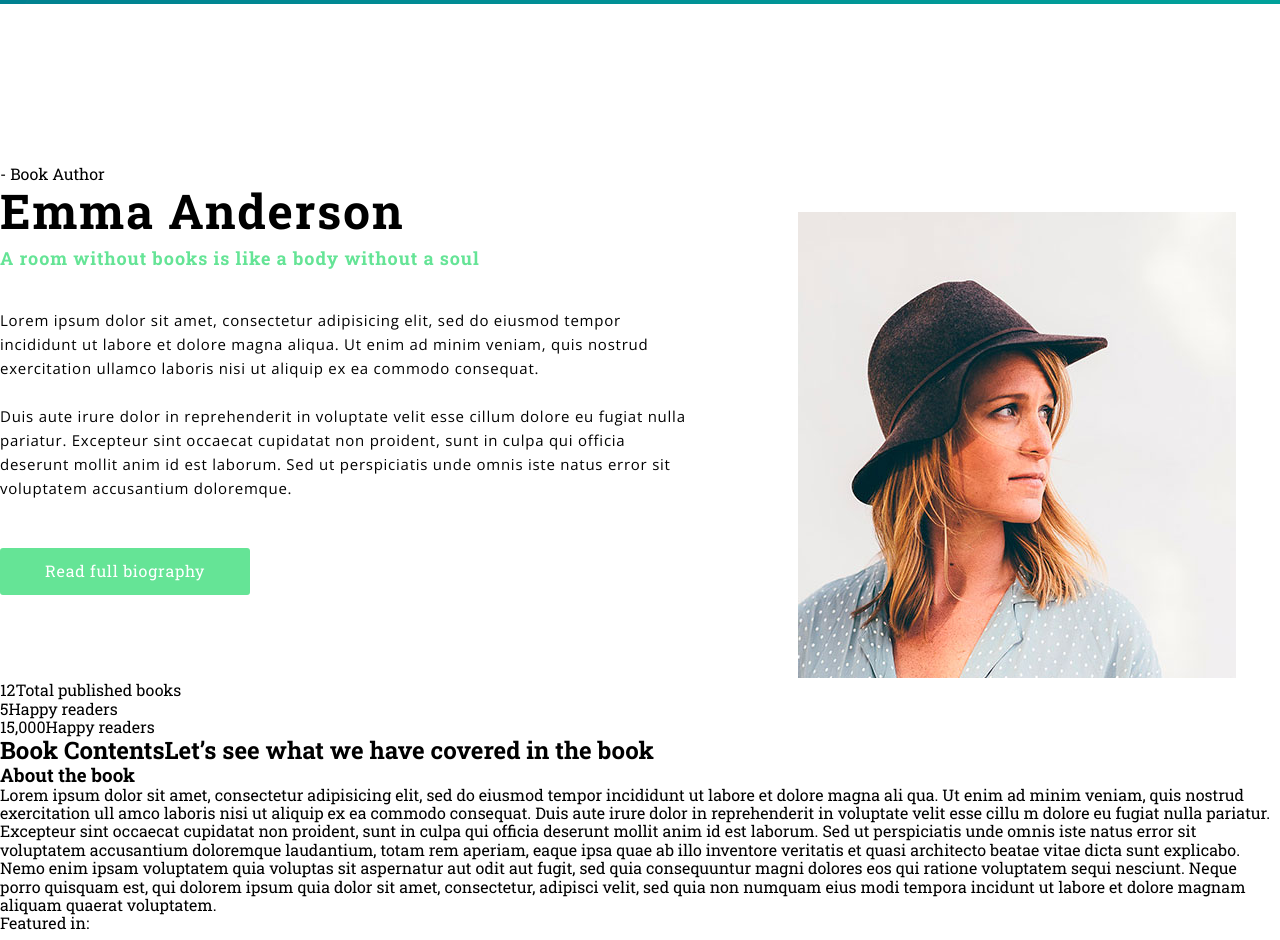
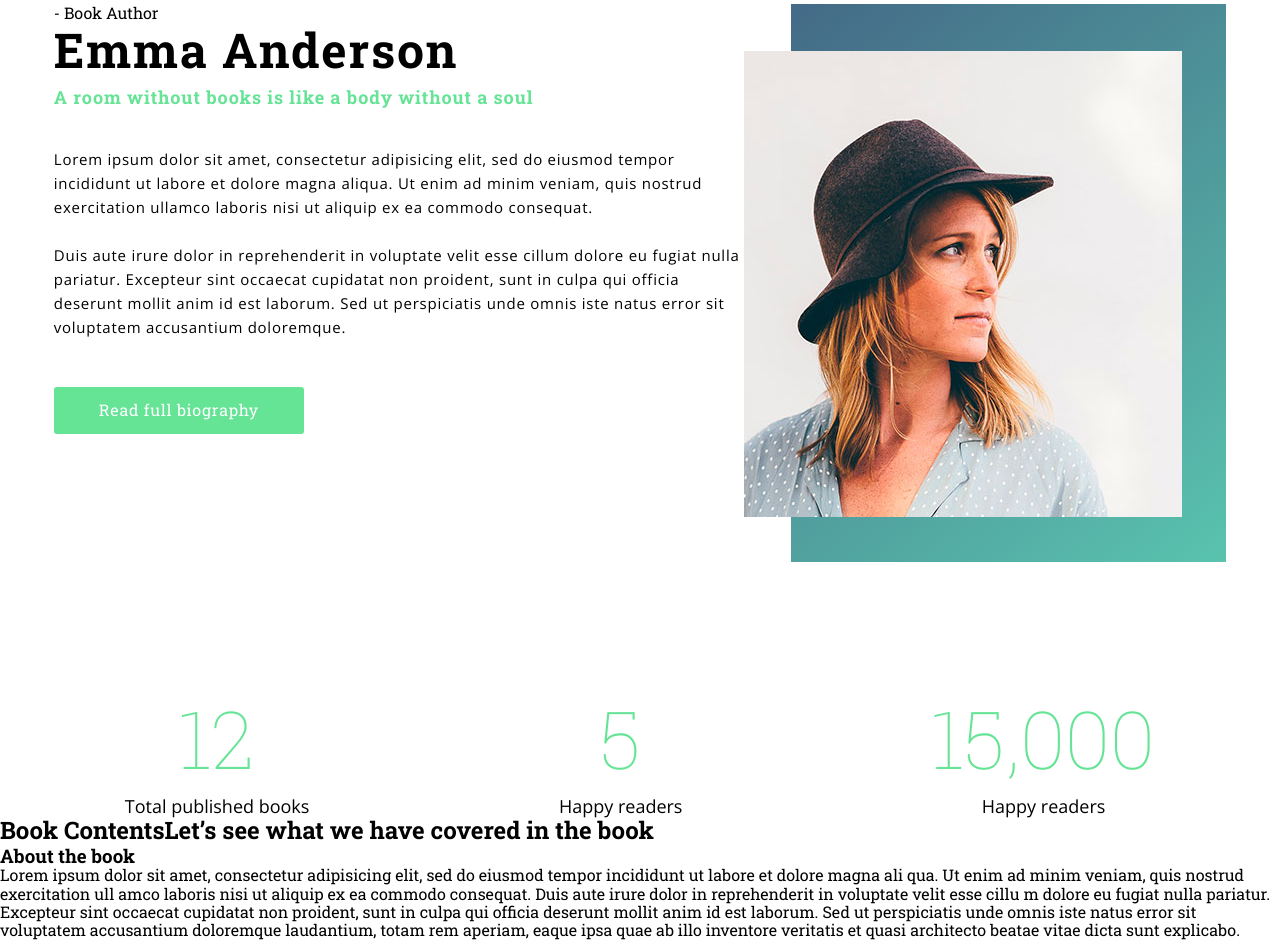
Before and after one commit to alexenerggy/Bookee, a plain HTML site: page src/views/index.html in a window 1280 px wide. Shown: the part 1094-2034 px from the top of the page. Drawn offline with nearby package versions, Linux system fonts and the light colour scheme; files that its build step writes are made by us from their sources.

Commit message:
block-counter

```diff
--- a/src/styles/main.scss
+++ b/src/styles/main.scss
@@ -134,14 +134,14 @@ body {
 }
 
 /*PAGE SECOND*/
-.page-main {
-    margin-bottom: 161px;
+.page-second {
     padding-top: 161px;
 }
 
 .block-author {
     display: flex;
-    justify-content: space-between;
+    justify-content: center;
+    padding-bottom: 20px;
 }
 
 .block-ava {
@@ -156,3 +156,22 @@ body {
         margin-right: 44px;
     }
 }
+
+.block-counter {
+    display: flex;
+    justify-content: space-around;
+    margin-top: 152px;
+    p {
+        font-family: 'Open Sans', serif;
+        text-align: center;
+        font-size: 18px;
+        span {
+            font-family: 'Roboto Slab', serif;
+            display: block;
+            font-weight: 100;
+            font-size: 80px;
+            color: $accent-color;
+            margin-bottom: 12px;
+        }
+    }
+}
--- a/src/views/index.html
+++ b/src/views/index.html
@@ -16,7 +16,7 @@
 		<link rel="apple-touch-icon" sizes="120x120" href="./img/favicons/apple-touch-icon-120x120.png">
 		<link rel="apple-touch-icon" sizes="144x144" href="./img/favicons/apple-touch-icon-144x144.png">
 		<link rel="apple-touch-icon" sizes="180x180" href="./img/favicons/apple-touch-icon-180x180.png">
-		<link href="https://fonts.googleapis.com/css?family=Open+Sans|Roboto+Slab:400,400i,700" rel="stylesheet">
+		<link href="https://fonts.googleapis.com/css?family=Open+Sans|Roboto+Slab:100,400,400i,700" rel="stylesheet">
 		<link rel="stylesheet" href="/styles/main.css">
 	</head>
 	<body>
@@ -60,21 +60,20 @@
 					<a href="" class="block-text__btn">Read full biography</a>
 				</div>
 				<div class="block-ava">
-					<svg class="block-ava__svg" wigth="435" height="558">
-						<linearGradient id="gragient" gradientUnits="userSpaceOnUse" x1="0" y1="0" x2="435" y2="558">
+					<svg class="block-ava__svg" width="435" height="558">
+						<linearGradient id="gradient" gradientUnits="userSpaceOnUse" x1="0" y1="0" x2="435" y2="558">
 							<stop  offset="0" style="stop-color:#446a87"/>
 							<stop  offset="1" style="stop-color:#59c3ae"/>
 						</linearGradient>
-						<rect wigth="435" height="558" x="0" y="0" fill="url(#gragient)"></rect>
+						<rect width="435" height="558" x="0" y="0" fill="url(#gradient)"></rect>
 					</svg>
 					<img class="block-ava__img" src="../img/avatar.jpg" alt="">
 				</div>
 			</div>
-			<div class="stata">
-				<ul class="stata-list">
-					<li class="stata-list__item"><span>12</span>Total published books</li>
-					<li class="stata-list__item"><span>5</span>Happy readers</li>
-					<li class="stata-list__item"><span>15,000</span>Happy readers</li>
+			<div class="block-counter">
+					<p><span>12</span>Total published books</p>
+					<p><span>5</span>Happy readers</p>
+					<p><span>15,000</span>Happy readers</p>
 				</ul>
 			</div>
 		</div>
```
